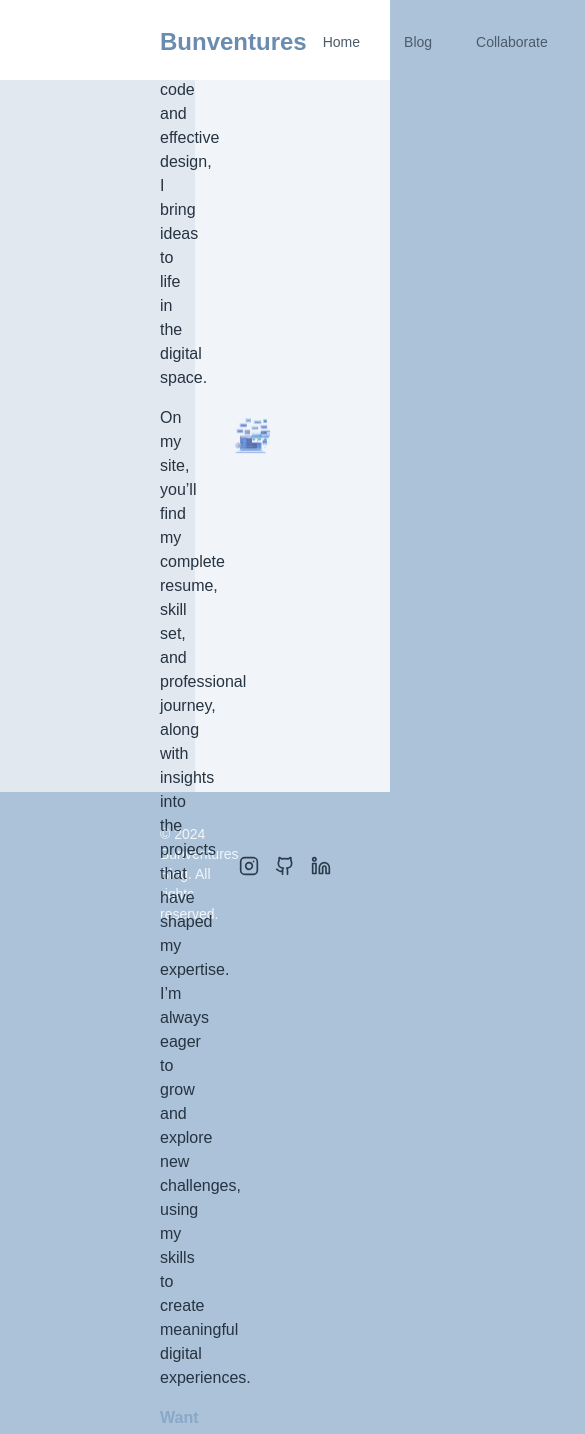
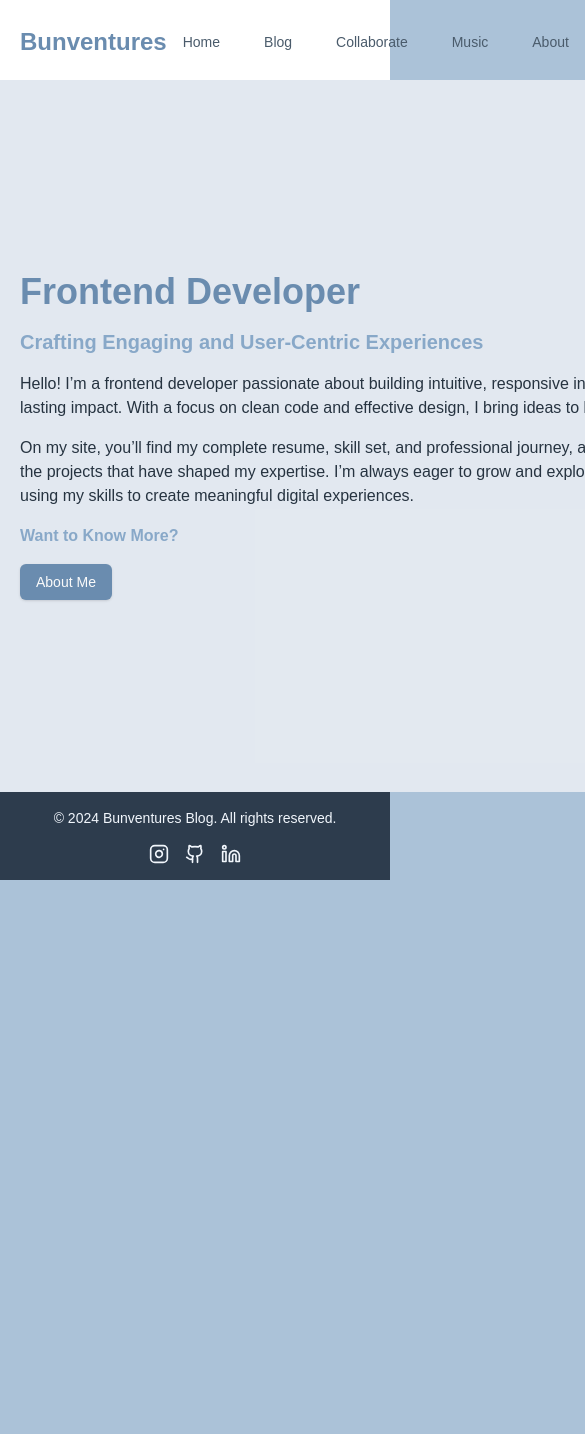
Before and after one commit to Fattybun/personal-blog, a Next.js app: page / in a window 390 px wide. Shown: the top 1434 px of the page, 585 px wide, since content can reach past the window. After the commit the page ends 880 px from the top, so only its background shows below. Built offline with nearby package versions, Linux system fonts and the light colour scheme.

Commit message:
Adjust Some Responsive

```diff
--- /dev/null
+++ b/src/app/about/page.tsx
@@ -0,0 +1,21 @@
+import { cn } from "@/lib/utils";
+
+const About = () => {
+  return (
+    <div
+      className={cn(
+        "flex",
+        "mt-20",
+        "gap-10",
+        "relative",
+        "items-center justify-center",
+        "bg-slate-100",
+        "h-[calc(100vh_-_132px)] min-h-[590px] min-w-[1536px]"
+      )}
+    >
+      About Me
+    </div>
+  );
+};
+
+export default About;
--- a/src/app/page.tsx
+++ b/src/app/page.tsx
@@ -8,20 +8,26 @@ export default function Home() {
     <div
       className={cn(
         "flex",
+        "mt-20",
         "gap-10",
         "relative",
-        "mt-20 px-40",
-        "items-center",
+        "items-center justify-center",
         "bg-slate-100",
-        "h-[calc(100vh_-_132px)] min-h-[590px]"
+        "h-[calc(100vh_-_132px)] min-h-[590px] min-w-[1536px]"
       )}
     >
-      <div className="bg-slate-200/95 w-1/2 absolute left-0 top-0 h-full"></div>
+      <div
+        className={cn(
+          "bg-slate-200/95",
+          "absolute left-0 top-0",
+          "w-1/2 h-full min-h-[590px]"
+        )}
+      ></div>
 
       <div
         className={cn(
           "z-10",
-          "gap-4",
+          "gap-4 ps-5 lg:ps-40",
           "h-full w-1/2",
           "flex flex-col",
           "justify-center"
@@ -58,7 +64,7 @@ export default function Home() {
         width="1920"
         height="1080"
         alt=""
-        className={cn("object-contain", "w-1/2 h-3/4")}
+        className={cn("px-20", "w-1/2 h-3/4", "object-contain")}
       />
     </div>
   );
--- a/src/components/layout/footer.tsx
+++ b/src/components/layout/footer.tsx
@@ -1,4 +1,3 @@
-// components/layout/footer.tsx
 import React from "react";
 import { Instagram, Linkedin, Github } from "lucide-react";
 import Link from "next/link";
@@ -6,28 +5,15 @@ import { media } from "@/configs/route";
 
 const Footer: React.FC = () => {
   const social_media = [
-    {
-      url: media.instagram,
-      icon: (
-        <Instagram className="w-5 h-5 text-[#2D3C4D] hover:text-[#F1F6FC]" />
-      ),
-    },
-    {
-      url: media.github,
-      icon: <Github className="w-5 h-5 text-[#2D3C4D] hover:text-[#F1F6FC]" />,
-    },
-    {
-      url: media.linkedin,
-      icon: (
-        <Linkedin className="w-5 h-5 text-[#2D3C4D] hover:text-[#F1F6FC]" />
-      ),
-    },
+    { url: media.instagram, icon: <Instagram className="w-5 h-5" /> },
+    { url: media.github, icon: <Github className="w-5 h-5" /> },
+    { url: media.linkedin, icon: <Linkedin className="w-5 h-5" /> },
   ];
 
   return (
-    <footer className="w-full text-[#2D3C4D] py-4 px-40">
-      <div className="flex items-center justify-between">
-        <div className="text-sm text-[#F1F6FC] mt-4 md:mt-0">
+    <footer className="w-full py-4 px-5 lg:px-40 bg-[#2D3C4D] text-[#F1F6FC]">
+      <div className="flex flex-col md:flex-row items-center justify-between gap-4">
+        <div className="text-center md:text-left text-sm">
           © {new Date().getFullYear()} Bunventures Blog. All rights reserved.
         </div>
 
--- a/src/components/layout/header.tsx
+++ b/src/components/layout/header.tsx
@@ -34,9 +34,11 @@ const Header: React.FC = () => {
   ];
 
   return (
-    <header className="w-full py-5 pt-6 px-40 bg-white fixed top-0 z-50">
-      <div className="container mx-auto flex items-center justify-between">
-        <div className="text-2xl font-bold text-primary">Bunventures</div>
+    <header className="w-full py-5 pt-6 px-5 lg:px-40 bg-white fixed top-0 z-50">
+      <div className="flex items-center justify-between">
+        <Link href="/" className="text-2xl font-bold text-primary">
+          Bunventures
+        </Link>
 
         <div className="flex gap-3 items-center">
           <nav className="flex gap-3">
```
